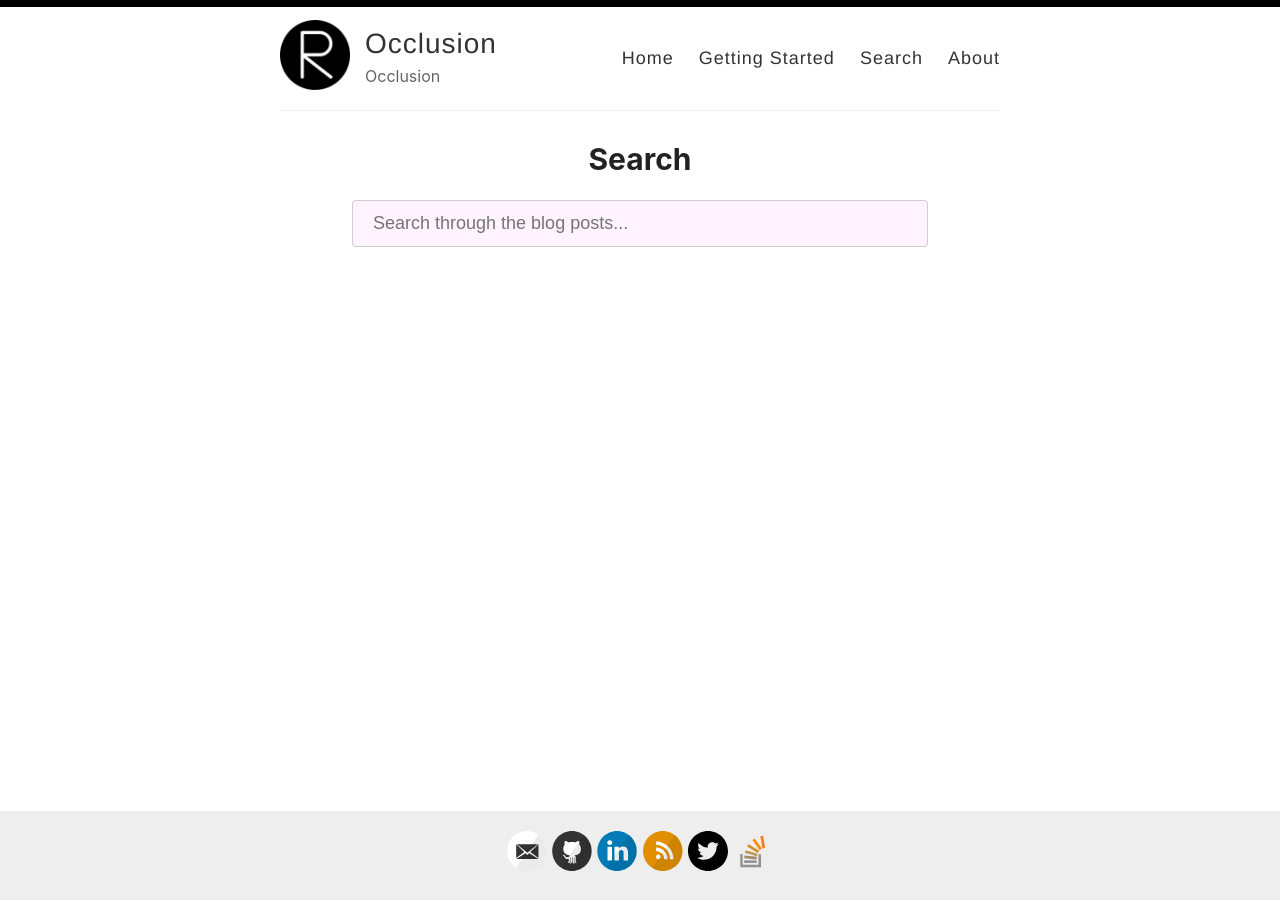
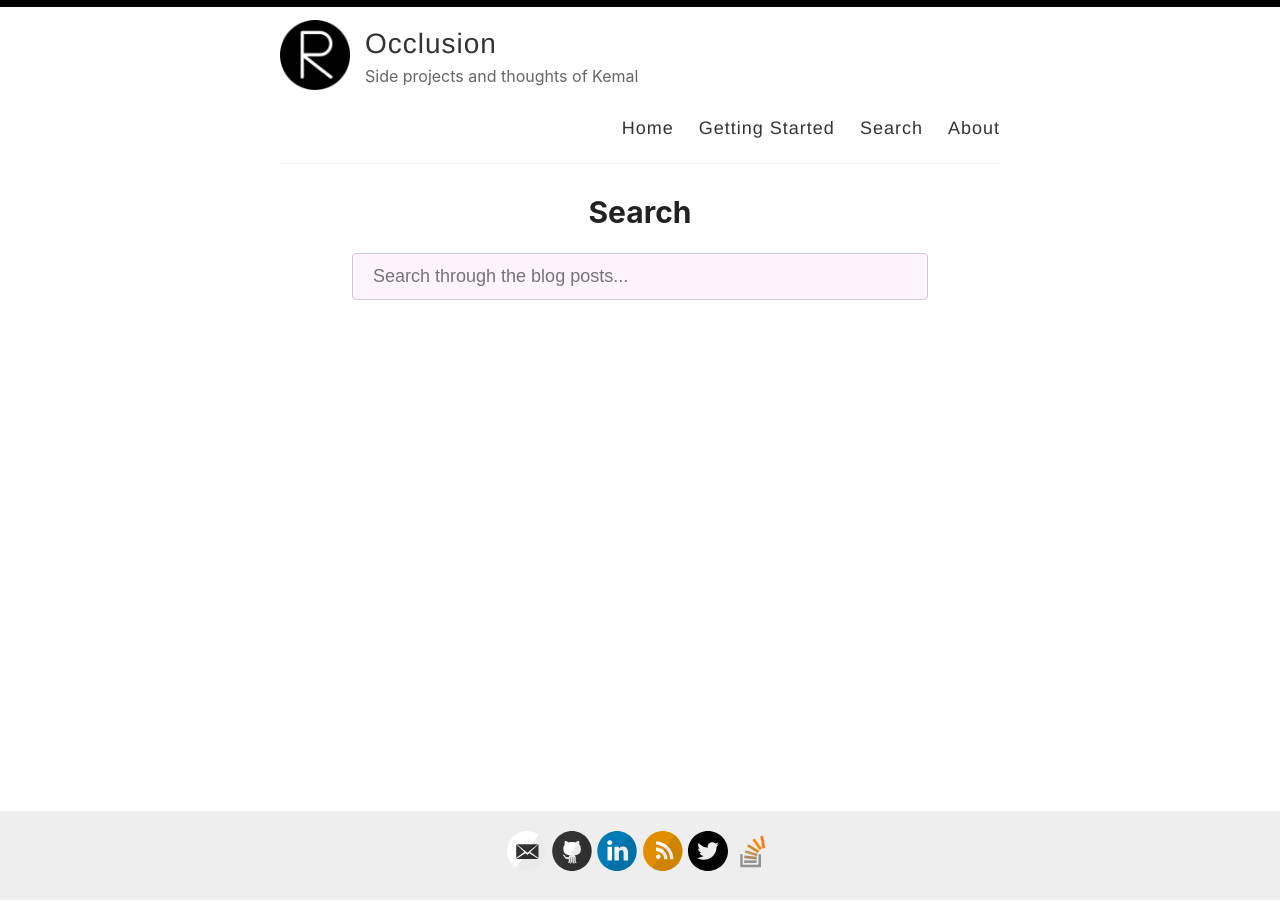
Before and after one commit to kemalenver/occlusion, a Jekyll site: the page built from _pages/search.md, in a window 1280 px wide. Built offline with Jekyll 4.4.1, drawn with Linux system fonts in a browser that asks for light colours.

Commit message:
Update _config.yml

```diff
--- a/_config.yml
+++ b/_config.yml
@@ -9,7 +9,7 @@ name: Occlusion
 author: Kemal Enver
 
 # Short bio or description (displayed in the header)
-description: Occlusion
+description: Side projects and thoughts of Kemal
 
 # URL of your avatar or profile pic (you could use your GitHub profile pic)
 avatar: /images/reverie.png
@@ -86,7 +86,7 @@ plugins:
 
 include: ['_pages']
 
-paginate: 6
+paginate: 10
 paginate_path: /page:num/
 
 # Exclude these files from your production _site
```
